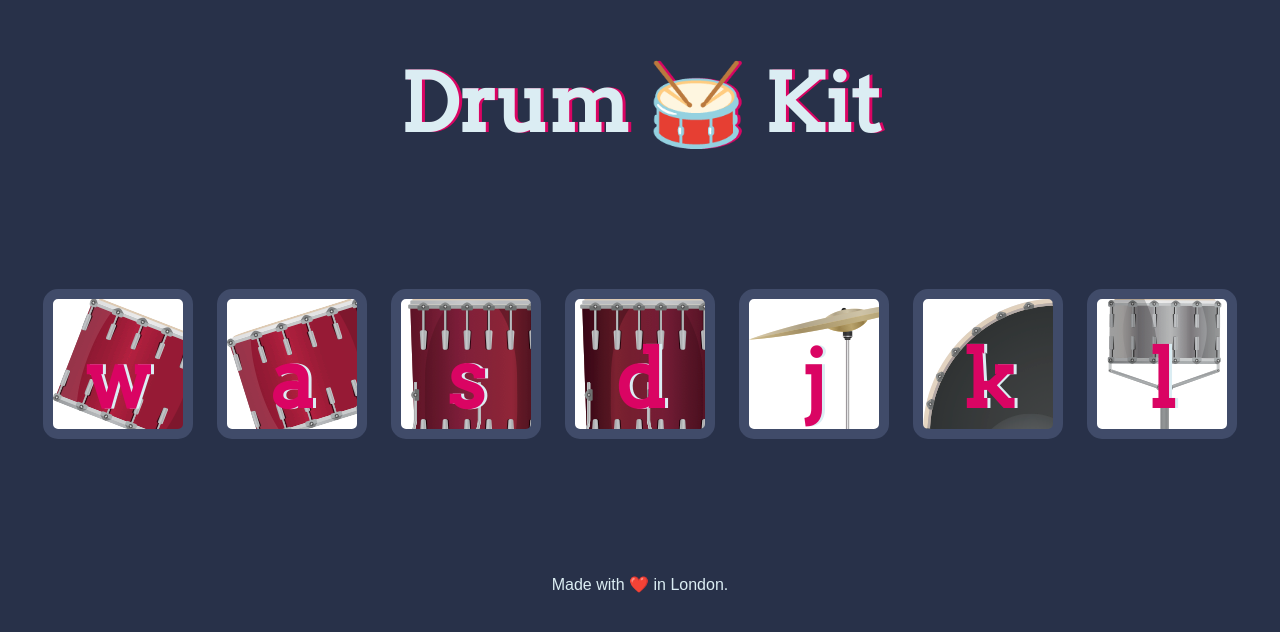
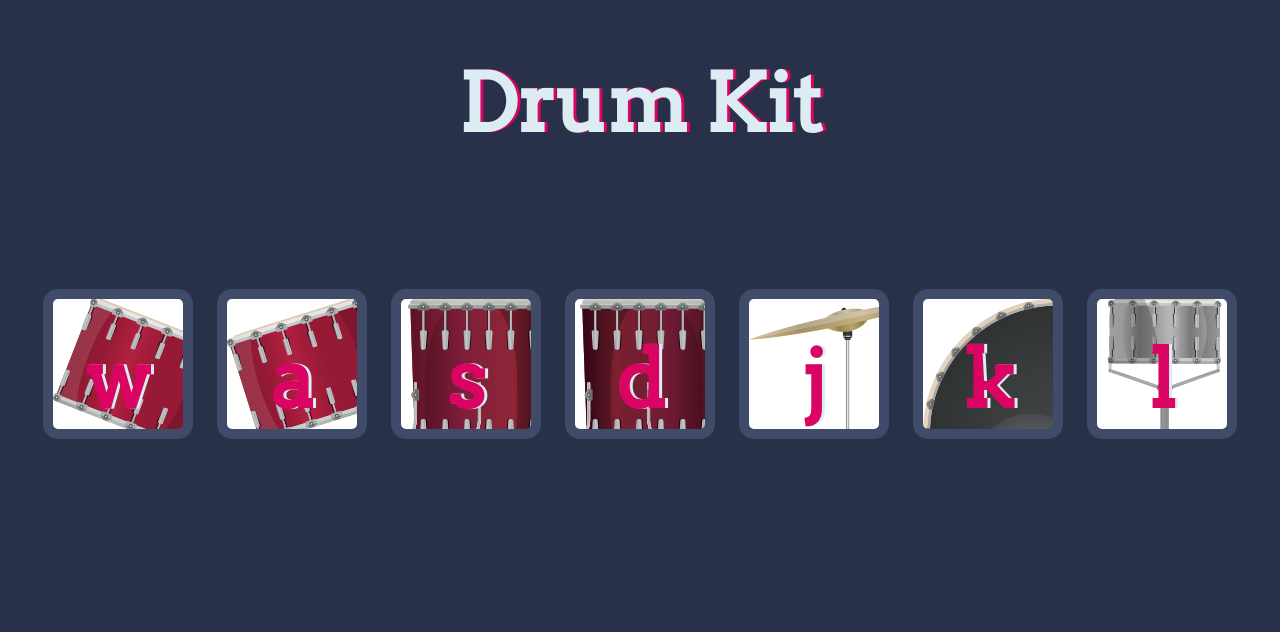
Before and after one commit to Harsh-Kumar-2003/Drum_Kit, a plain HTML site: page index.html in a window 1280 px wide. Drawn offline with Linux system fonts and the light colour scheme.

Commit message:
Update index.html

```diff
--- a/index.html
+++ b/index.html
@@ -10,7 +10,7 @@
 
 <body>
 
-  <h1 id="title">Drum 🥁 Kit</h1>
+  <h1 id="title">Drum Kit</h1>
   <div class="set">
     <button class="w drum">w</button>
     <button class="a drum">a</button>
@@ -21,10 +21,6 @@
     <button class="l drum">l</button>
   </div>
 
-
-  <footer>
-    Made with ❤️ in London.
-  </footer>
   <script src="./index.js"></script>
 </body>
 
```
